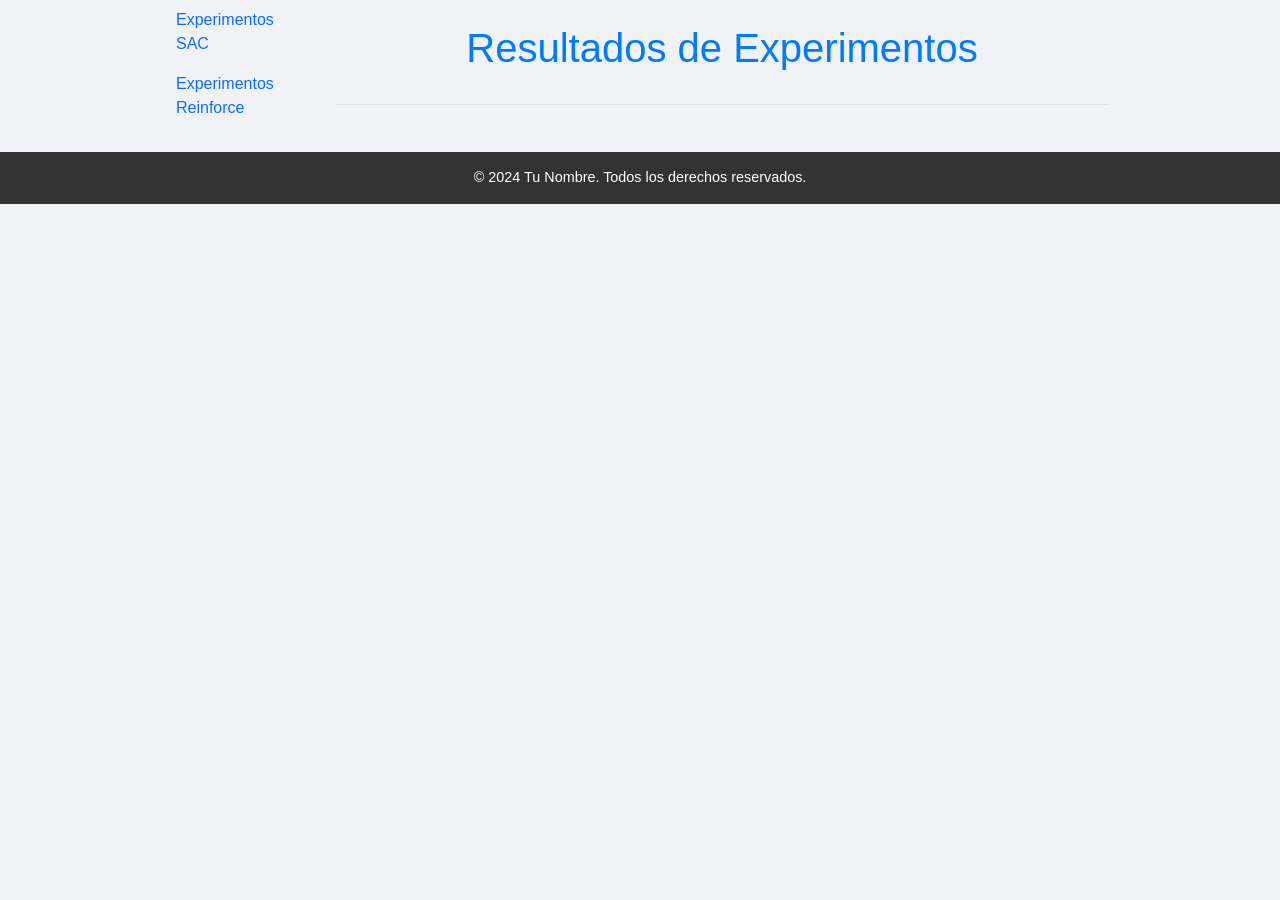
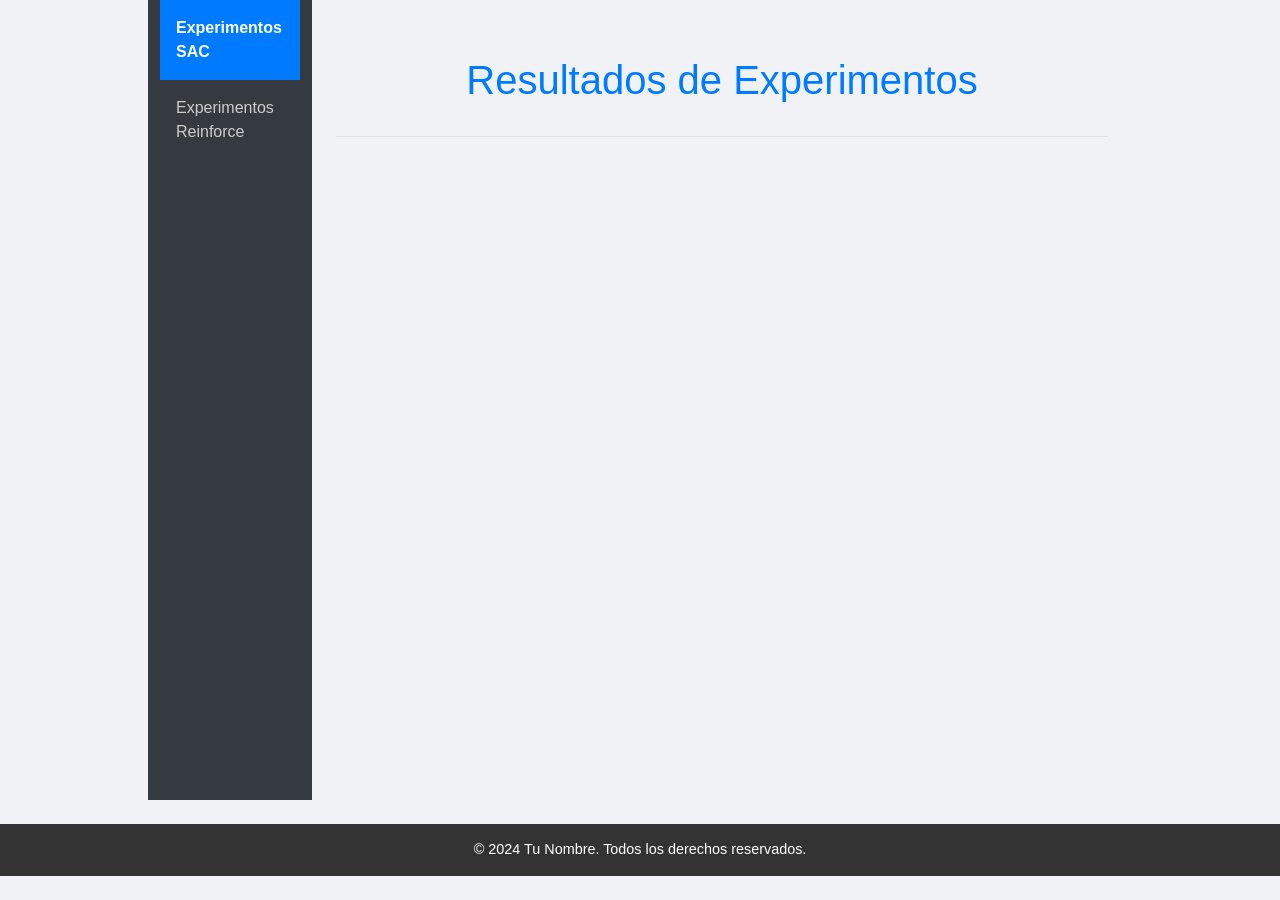
Before and after one commit to JorgeEduardoGutierrez/JorgeEduardoGutierrez.github.io, a plain HTML site: page index.html in a window 1280 px wide. Before the commit the page ends 800 px from the top, so only its background shows below. Drawn offline with nearby package versions, Linux system fonts and the light colour scheme; no server answers.

Commit message:
Update styles.css

```diff
--- a/css/styles.css
+++ b/css/styles.css
@@ -65,3 +65,33 @@ footer {
     bottom: 0;
     width: 100%;
 }
+
+
+/* Estilo de la barra lateral */
+.sidebar-styled {
+    background-color: #343a40;
+    color: #fff;
+    min-height: 100vh;
+}
+
+.sidebar-styled .nav-link {
+    color: #ccc;
+    padding: 1rem;
+    transition: color 0.3s ease, background-color 0.3s ease;
+}
+
+.sidebar-styled .nav-link:hover {
+    background-color: #495057;
+    color: #fff;
+}
+
+.sidebar-styled .nav-link.active {
+    background-color: #007bff;
+    color: #fff;
+    font-weight: bold;
+}
+
+/* Espaciado del contenido principal */
+.main-content {
+    padding-top: 2rem; /* Ajusta el margen superior */
+}
```
